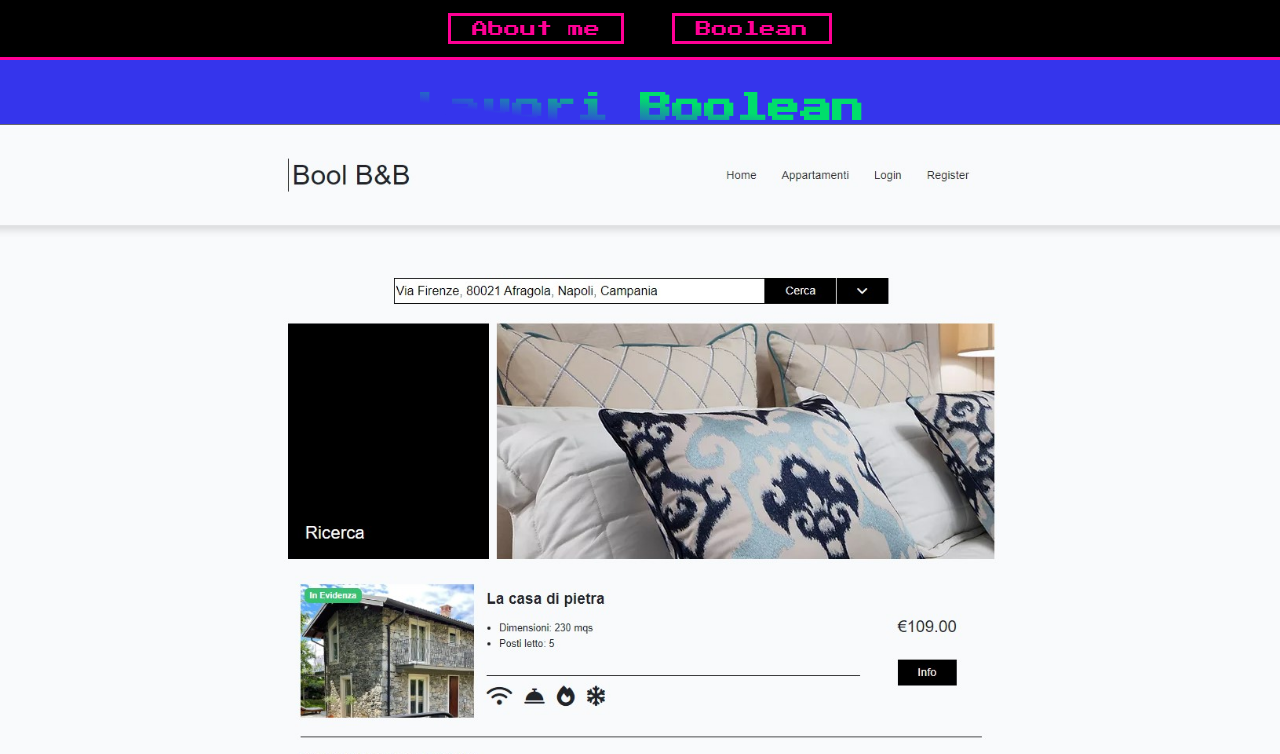
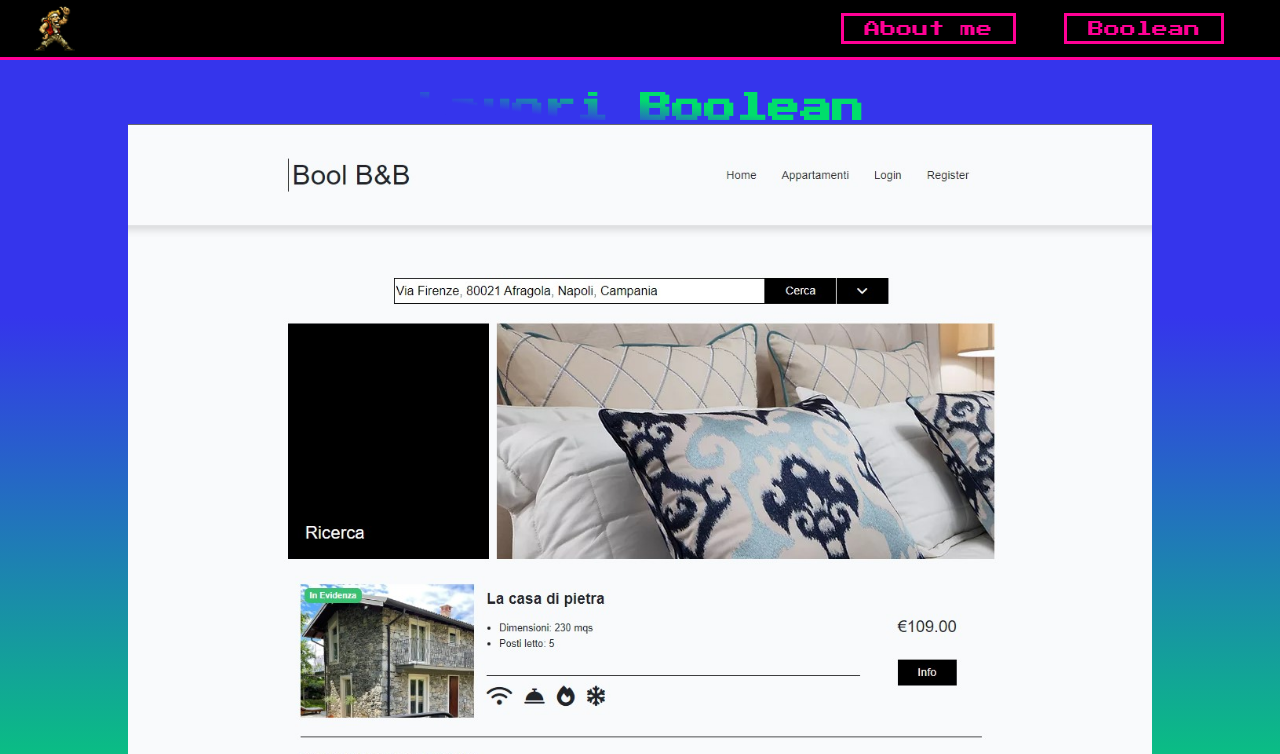
Before and after one commit to SydVic/sito-vetrina, a Vue app: page / in a window 1280 px wide. Shown: the top 754 px of the page. Built offline with nearby package versions, Linux system fonts and the light colour scheme; what vue-carousel-3d would draw is missing.

Commit message:
aggiunto avatar

```diff
--- a/package.json
+++ b/package.json
@@ -8,6 +8,9 @@
     "lint": "vue-cli-service lint"
   },
   "dependencies": {
+    "@fortawesome/free-brands-svg-icons": "^6.2.0",
+    "@fortawesome/free-regular-svg-icons": "^6.2.0",
+    "@fortawesome/free-solid-svg-icons": "^6.2.0",
     "core-js": "^3.8.3",
     "vue": "^2.6.14",
     "vue-carousel-3d": "^1.0.1"
@@ -15,6 +18,7 @@
   "devDependencies": {
     "@babel/core": "^7.12.16",
     "@babel/eslint-parser": "^7.12.16",
+    "@fortawesome/fontawesome-free": "^6.2.0",
     "@vue/cli-plugin-babel": "~5.0.0",
     "@vue/cli-plugin-eslint": "~5.0.0",
     "@vue/cli-service": "~5.0.0",
--- a/src/components/AppHeader.vue
+++ b/src/components/AppHeader.vue
@@ -1,8 +1,16 @@
 <template>
   <!-- HEADER -->
   <section class="header">
+
     <!-- CONTAINER -->
-    <div class="container-general">
+    <div class="container">
+
+      <!-- AVATAR -->
+      <div class="img-wrapper">
+        <img src="../assets/avatar/metal slug character.webp" alt="">
+      </div>
+      <!-- /AVATAR -->
+
       <!-- NAV LINKS -->
       <ul class="nav-links">
         <li>
@@ -17,6 +25,7 @@
         </li>
       </ul>
       <!-- NAV LINKS -->
+
     </div>
     <!-- /CONTAINER -->
   </section>
@@ -38,10 +47,18 @@ export default {
     height: $header-height;
     background-color: $primary;
     border-bottom: 3px solid $secondary;
+    padding: 0 2rem;
 
-    .container-general {
-      @include container-general();
+    .container {
+      height: 100%;
       @include flex-row-center-center();
+
+      .img-wrapper {
+        width: 45px;
+        height: 45px;
+        border-radius: 50%;
+        margin-right: auto;
+      }
 
       .nav-links {
         list-style: none;
--- a/src/components/BooleanSection.vue
+++ b/src/components/BooleanSection.vue
@@ -1,6 +1,8 @@
 <template>
-  <!-- CONTAINER -->
+  <!-- SECTION CONTAINER -->
   <section class="container-section" id="boolean">
+
+    <div class="container-general">
 
       <SectionTitle
       :title="title"
@@ -14,8 +16,10 @@
       </carousel-3d>
       <!-- /CAROUSEL 3D -->
 
+    </div>
+
   </section>
-  <!-- /CONTAINER -->
+  <!-- /SECTION CONTAINER -->
 </template>
 
 <script>
@@ -86,5 +90,9 @@
   .container-section {
     @include container-section();
     @include boolean-background-gradient-color();
+
+    .container-general {
+      @include container-general();
+    }
   }
 </style>
--- a/src/style/_mixin.scss
+++ b/src/style/_mixin.scss
@@ -6,7 +6,7 @@
 
 @mixin container-section {
   margin: 0 auto;
-  width: $container-100;
+  width: $container-width-100;
   height: 100vh;
   padding-top: 2rem;
 }
--- a/src/style/_variables.scss
+++ b/src/style/_variables.scss
@@ -1,6 +1,6 @@
 // SIZES
 $header-height: 60px;
-$container-100: 100%;
+$container-width-100: 100%;
 $container-general-width: 80%;
 
 // COLORS
```
Also changed, not shown: src/assets/avatar/metal slug character.webp (added), 1 other file (tests, documents, lock files or other folders). Lines whose indentation alone changed are shown as unchanged.
